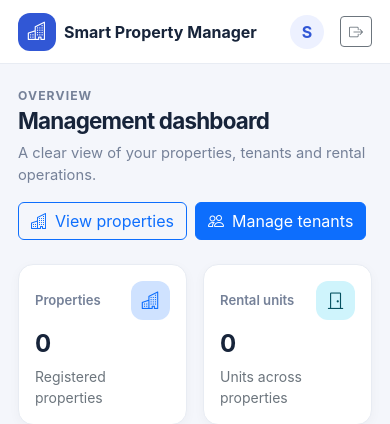
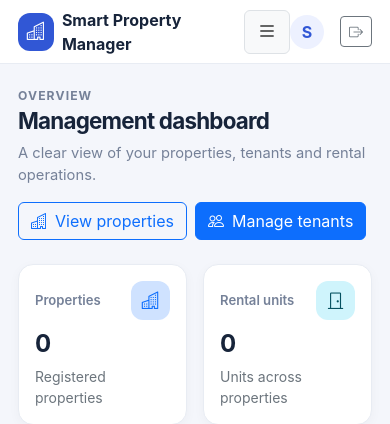
Before and after one commit to Waryd000/smart-property-manager, a Django app: page / in a window 390 px wide. Shown: the top 424 px of the page. Run offline with Django 5.2, Linux system fonts and the light colour scheme; the visitor is signed in with stand-in values (Sample User, id 1); data that the repository does not hold is empty; parts of the project's set-up code (start-up, migrations or seed data) failed here and were passed over.

Commit message:
Add mobile navigation and polished form controls

```diff
--- a/templates/base.html
+++ b/templates/base.html
@@ -42,6 +42,11 @@
     .spm-table td { padding-top:14px; padding-bottom:14px; vertical-align:middle; border-bottom-color:#f0f2f7; }
     .spm-table tr:last-child td { border-bottom:0; }
     .spm-user-dot { width:34px; height:34px; display:grid; place-items:center; border-radius:50%; background:#edf1ff; color:#3157d5; font-weight:700; }
+    .spm-content form input:not([type=checkbox]):not([type=radio]):not([type=hidden]),
+    .spm-content form select, .spm-content form textarea { display:block; width:100%; padding:.68rem .8rem; border:1px solid #dfe5ef; border-radius:9px; background:#fff; color:var(--spm-ink); }
+    .spm-content form input:focus, .spm-content form select:focus, .spm-content form textarea:focus { outline:0; border-color:#8199ee; box-shadow:0 0 0 .2rem rgba(49,87,213,.12); }
+    .spm-content form input[type=checkbox], .spm-content form input[type=radio] { margin-right:.4rem; }
+    .spm-content form label { color:#36445c; }
     .spm-mobile-brand { display:none; }
     @media (max-width: 991.98px) {
       .spm-sidebar { display:none; }
@@ -92,6 +97,17 @@
         <strong>Smart Property Manager</strong>
       </div>
       <div class="d-none d-lg-block text-secondary small"><i class="bi bi-calendar3 me-2"></i>{% now "l, d F Y" %}</div>
+      <div class="dropdown d-lg-none">
+        <button class="btn btn-light border" type="button" data-bs-toggle="dropdown" aria-expanded="false" aria-label="Open navigation"><i class="bi bi-list fs-5"></i></button>
+        <ul class="dropdown-menu dropdown-menu-end shadow border-0 rounded-3 p-2">
+          <li><a class="dropdown-item rounded-2" href="/"><i class="bi bi-grid-1x2 me-2"></i>Dashboard</a></li>
+          <li><a class="dropdown-item rounded-2" href="/properties/"><i class="bi bi-buildings me-2"></i>Properties</a></li>
+          <li><a class="dropdown-item rounded-2" href="/tenants/"><i class="bi bi-people me-2"></i>Tenants</a></li>
+          <li><a class="dropdown-item rounded-2" href="/rent/"><i class="bi bi-receipt me-2"></i>Rent management</a></li>
+          <li><a class="dropdown-item rounded-2" href="/payments/"><i class="bi bi-wallet2 me-2"></i>Payments</a></li>
+          {% if request.user.is_staff %}<li><hr class="dropdown-divider"></li><li><a class="dropdown-item rounded-2" href="/admin/"><i class="bi bi-gear me-2"></i>Admin settings</a></li>{% endif %}
+        </ul>
+      </div>
       <div class="d-flex align-items-center gap-3">
         <div class="text-end d-none d-sm-block">
           <div class="fw-semibold small">{{ request.user.get_full_name|default:request.user.username }}</div>
```
